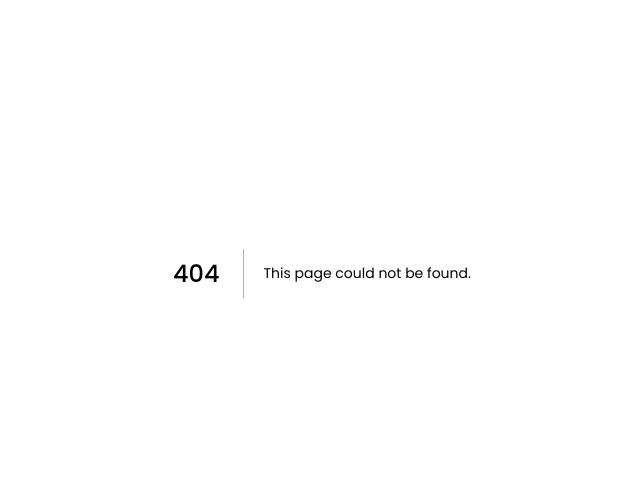
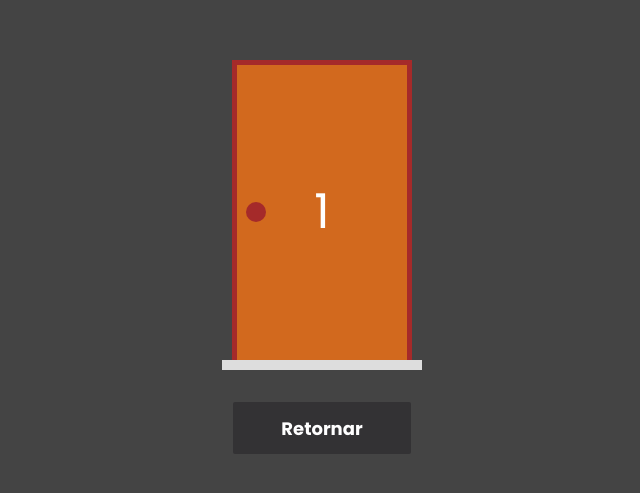
Before and after one commit to wagnnermorais/Next-React-Full-Course, a Next.js app in the folder projects/01 - Porta Premiada/doors/: page /game/1/1 in a window 1280 px wide. Before the commit this address had no page. Shown: the part 127-620 px from the top of the page, without its empty margins (318-958 px from the left). Built offline with nearby package versions, Linux system fonts and the light colour scheme.

Commit message:
feat: creating dynamic component and adding effect to control routing params

```diff
--- a/projects/01 - Porta Premiada/doors/src/pages/game.tsx
+++ b/projects/01 - Porta Premiada/doors/src/pages/game/[doors]/[hasGift].tsx
@@ -1,13 +1,21 @@
-import { useState } from "react";
-import { useChangeHighlight } from "../hooks/useChangeHighlight";
-import { useCreateDoors } from "../hooks/useCreateDoors";
+import { useEffect, useState } from "react";
+import { useChangeHighlight } from "../../../hooks/useChangeHighlight";
+import { useCreateDoors } from "../../../hooks/useCreateDoors";
+import { useRouter } from "next/router";
 import Head from "next/head";
-import Door from "../components/Door";
+import Door from "../../../components/Door";
 import Link from "next/link";
-import styles from "../styles/Game.module.css";
+import styles from "../../../styles/Game.module.css";
 
 export default function Game() {
-  const [doors, setDoors] = useState(useCreateDoors(6, 2));
+  const router = useRouter();
+  const [doors, setDoors] = useState([]);
+
+  useEffect(() => {
+    const doors = +router.query.doors;
+    const giftedDoor = +router.query.hasGift;
+    setDoors(useCreateDoors(doors, giftedDoor));
+  }, [router?.query]);
 
   return (
     <>
```
